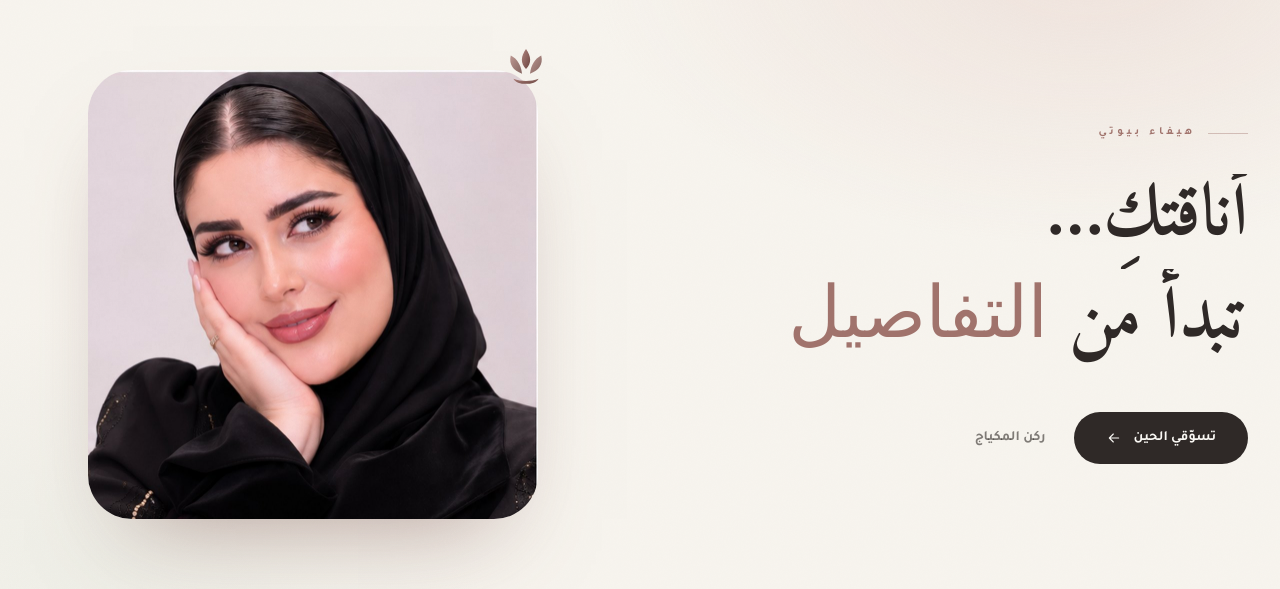
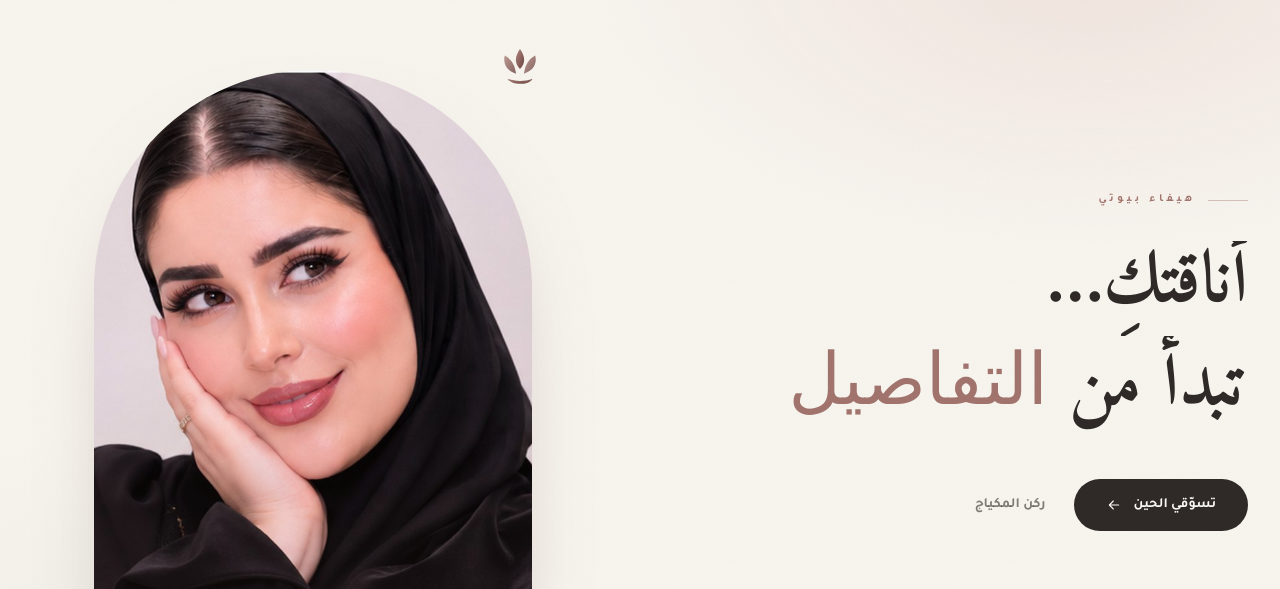
Before and after one commit to ibrahimalmubark27-bit/itshayfaa-beaty-00, a Next.js app: page / in a window 1280 px wide. Shown: the part 164-753 px from the top of the page. Built offline with nearby package versions, Linux system fonts and the light colour scheme; no server answers; the database is empty; a web font is replaced by a local one.

Commit message:
Restore arch frame style for hero with Hayfaa's photo

```diff
--- a/src/components/sections.tsx
+++ b/src/components/sections.tsx
@@ -81,14 +81,15 @@ export function Hero() {
 
         {/* ---------- Hayfaa portrait (the face of the site) ---------- */}
         <div className="relative mx-auto w-full max-w-md lg:max-w-none">
-          <div className="relative mx-auto w-[90%] sm:w-[80%]">
-            <div className="overflow-hidden rounded-[44px] shadow-[0_45px_90px_-45px_rgba(122,82,76,0.55)]">
+          <div className="relative mx-auto w-[88%] sm:w-[78%]">
+            <div className="arch-soft relative overflow-hidden shadow-[0_45px_90px_-45px_rgba(122,82,76,0.55)]">
               {/* eslint-disable-next-line @next/next/no-img-element */}
               <img
                 src="/images/founder/hero-hayfaa.jpg"
                 alt="هيفاء بيوتي"
-                className="aspect-square w-full object-cover"
+                className="aspect-[3/4] w-full object-cover object-top"
               />
+              <div className="absolute inset-0 bg-gradient-to-t from-mauve-deep/15 via-transparent to-transparent" />
             </div>
             <FlowerMark className="absolute -right-4 -top-6 h-12 w-14" />
           </div>
```
